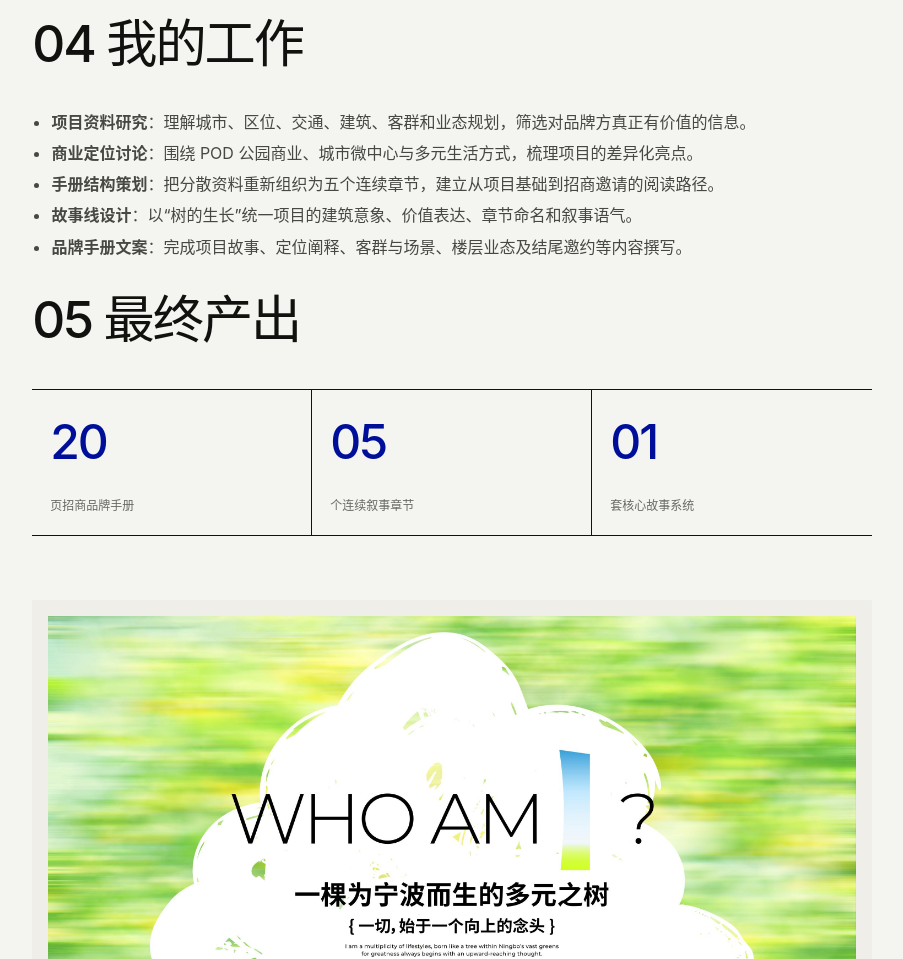
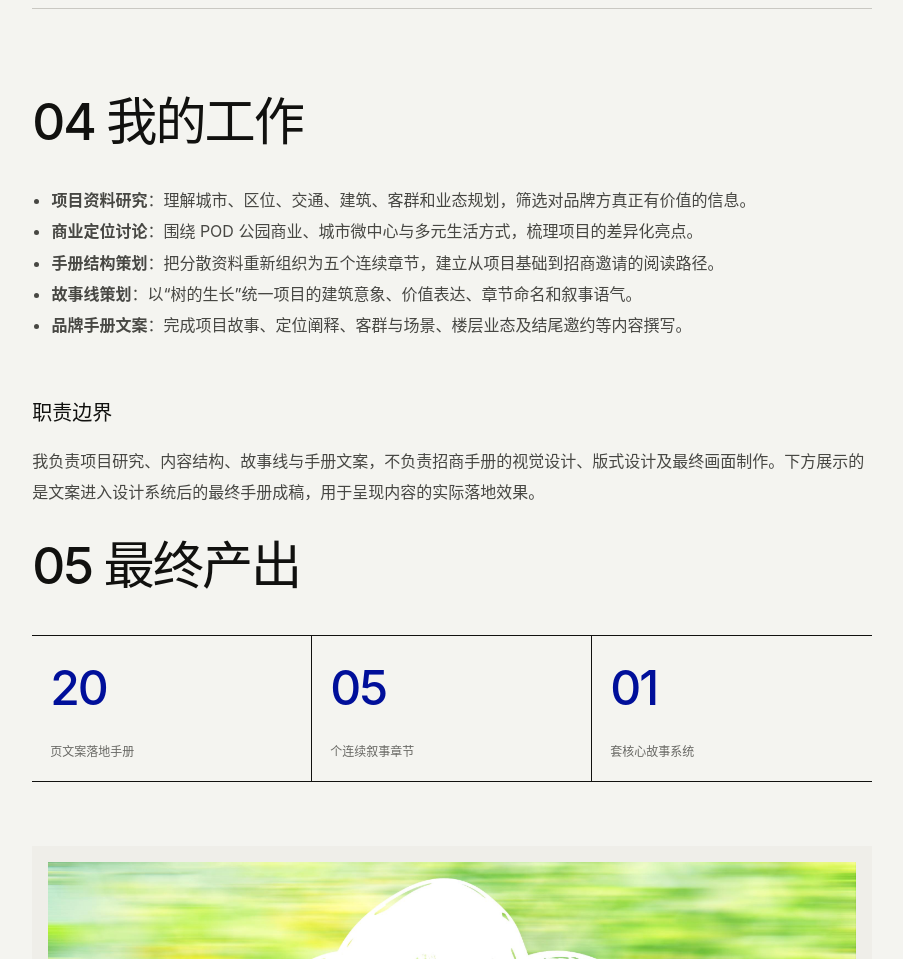
Before and after one commit to helloyangliangzhi-cyber/helloyangliangzhi-cyber.github.io, an Astro site: page /cases/ningbo-onemall in a window 1280 px wide. Shown: the part 1935-2894 px from the top of the page, without its empty margins (307-1210 px from the left). Built offline with nearby package versions, Linux system fonts and the light colour scheme; Astro itself is replaced by a stand-in of ours.

Commit message:
Clarify project commissions and authorship

```diff
--- a/src/content/cases/ningbo-onemall.md
+++ b/src/content/cases/ningbo-onemall.md
@@ -15,6 +15,8 @@ color: "#b8e9bd"
 宁波壹中心位于鄞州南部商务区，坐落于宁南南路与日丽中路交界处，紧邻鄞州公园。项目以 251 米的垂直综合体整合购物中心、甲级办公与居住等功能；其中 ONE MALL 商业覆盖 1—6 层，建筑面积约 7.4 万平方米。
 
 2025 年项目进入开业前招商阶段，需要面向品牌创始人、品牌拓展负责人，以及餐饮和生活方式品牌，清晰介绍项目价值并邀请理念同频的商业伙伴入驻。
+
+本项目最终服务对象为宁波壹中心 ONE MALL，合作由**熹木思群（上海）文化传播有限公司**委托，并非由项目品牌直接委托。
 
 ## 02 沟通挑战
 
@@ -39,13 +41,17 @@ color: "#b8e9bd"
 - **项目资料研究**：理解城市、区位、交通、建筑、客群和业态规划，筛选对品牌方真正有价值的信息。
 - **商业定位讨论**：围绕 POD 公园商业、城市微中心与多元生活方式，梳理项目的差异化亮点。
 - **手册结构策划**：把分散资料重新组织为五个连续章节，建立从项目基础到招商邀请的阅读路径。
-- **故事线设计**：以“树的生长”统一项目的建筑意象、价值表达、章节命名和叙事语气。
+- **故事线策划**：以“树的生长”统一项目的建筑意象、价值表达、章节命名和叙事语气。
 - **品牌手册文案**：完成项目故事、定位阐释、客群与场景、楼层业态及结尾邀约等内容撰写。
+
+### 职责边界
+
+我负责项目研究、内容结构、故事线与手册文案，不负责招商手册的视觉设计、版式设计及最终画面制作。下方展示的是文案进入设计系统后的最终手册成稿，用于呈现内容的实际落地效果。
 
 ## 05 最终产出
 
 <div class="case-stats">
-  <div><strong>20</strong><span>页招商品牌手册</span></div>
+  <div><strong>20</strong><span>页文案落地手册</span></div>
   <div><strong>05</strong><span>个连续叙事章节</span></div>
   <div><strong>01</strong><span>套核心故事系统</span></div>
 </div>
--- a/src/content/cases/xian-mixc.md
+++ b/src/content/cases/xian-mixc.md
@@ -13,6 +13,8 @@ color: "#c9c9c1"
 ## 01 项目背景
 
 西安万象城在开业筹备与持续运营阶段，需要建立一套不止于商业信息发布的内容表达：既能传递项目的空间、业态与活动，也能回应西安的城市文化和当代生活方式。
+
+本项目最终服务对象为西安万象城，合作由**熹木思群（上海）文化传播有限公司**委托，并非由西安万象城直接委托。
 
 我参与内容方向讨论与日常内容对接管理，并承担主题策划、公众号选题、深度文章及视频脚本等工作，协同项目团队把不同阶段的传播需求转化为可持续发布的内容。
 
```
